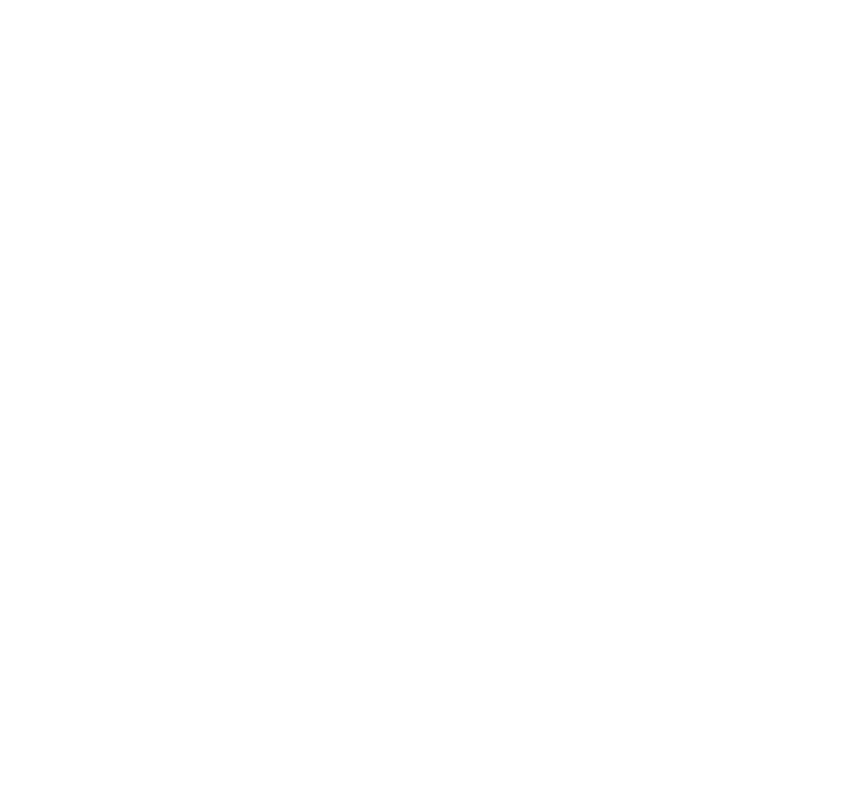
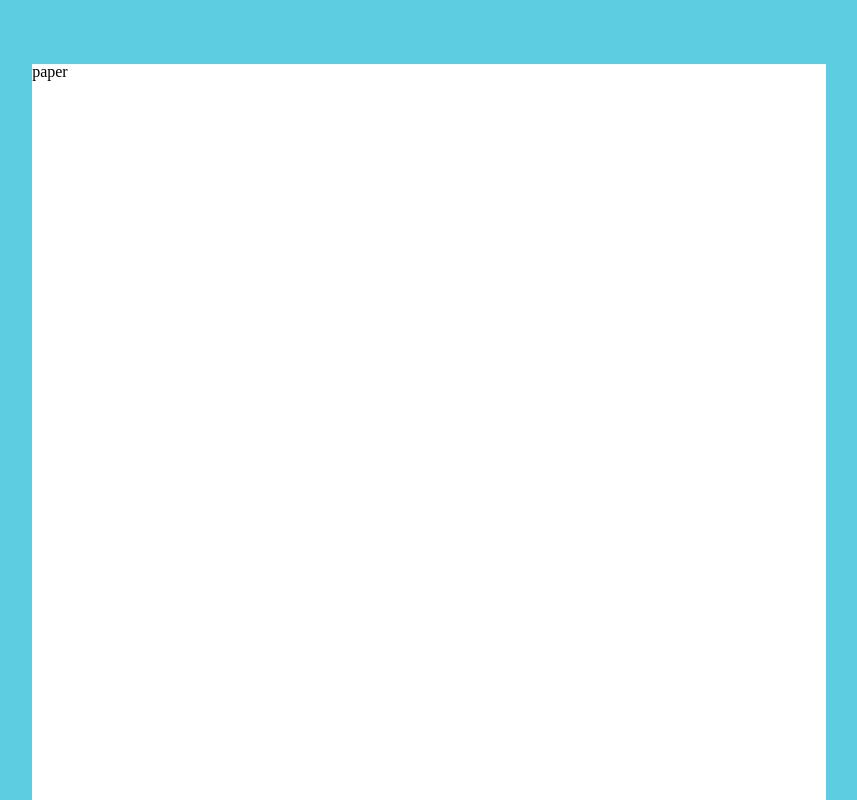
Before and after one commit to DimaVolikov/cv, a plain HTML site: page index.html in a window 1280 px wide. Shown: the top 800 px of the page, without its empty margins (211-1068 px from the left). Drawn offline with Linux system fonts and the light colour scheme.

Commit message:
Completed paper

```diff
--- a/index.html
+++ b/index.html
@@ -9,5 +9,8 @@
   <title>Document</title>
 </head>
 <body>
+    <main>
+        paper
+    </main>
 </body>
 </html>
--- a/lib/css/styles.css
+++ b/lib/css/styles.css
@@ -0,0 +1,12 @@
+body {background-color: #5dcee2;
+display: flex;
+justify-content: center;
+}
+main {
+margin-top: 5%;
+margin-bottom: 15%;
+background-color: rgb(255, 255, 255);
+width: 210mm;
+height: 297mm;
+
+}
```
